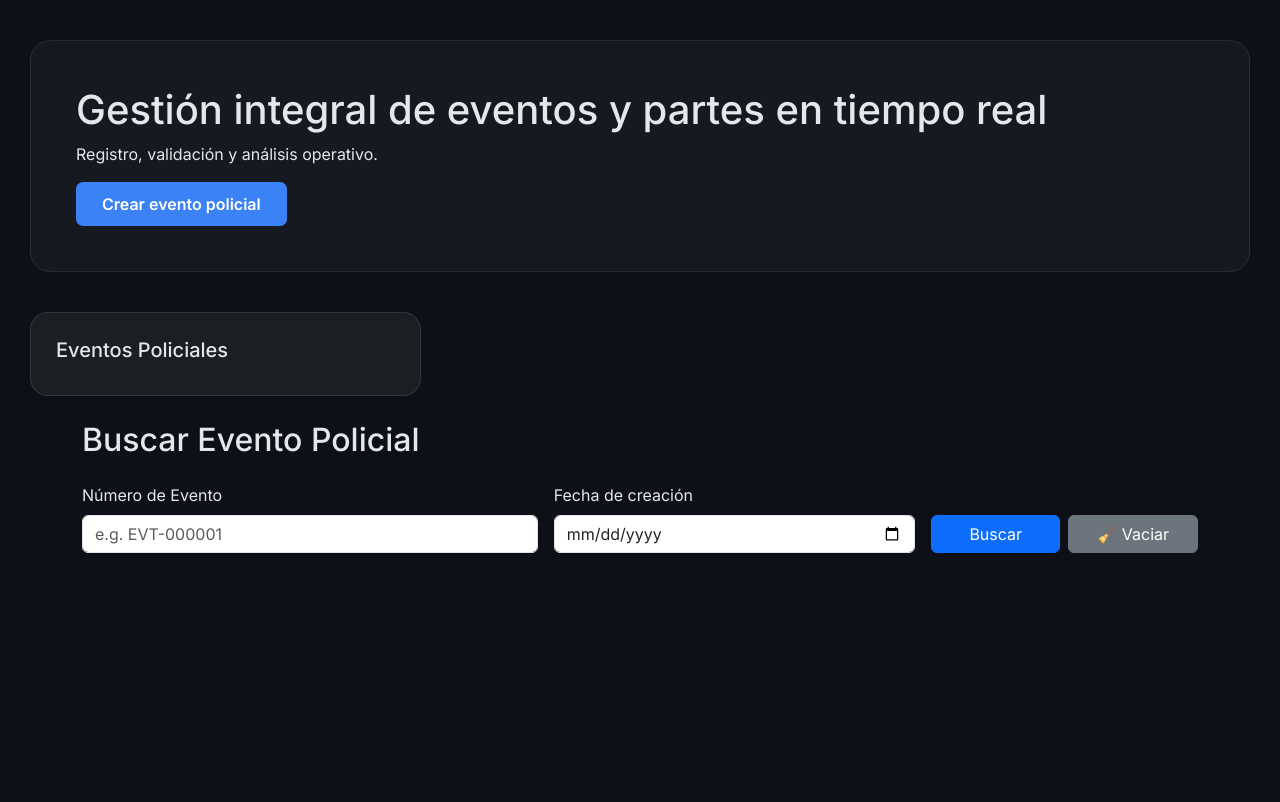
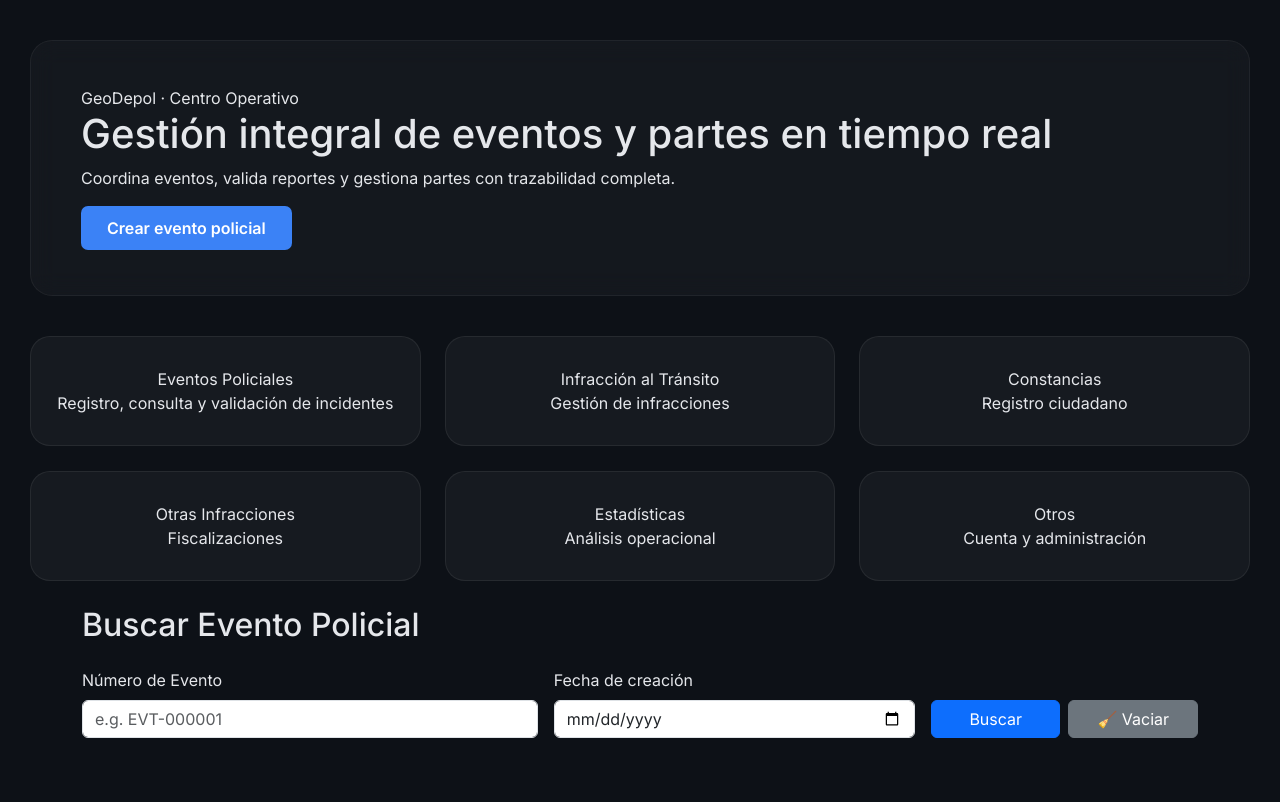
Before and after one commit to ELResidenteX/SistemasPoliciales, a Django app: page /evento/buscar/ in a window 1280 px wide. Before the commit the page ends 553 px from the top, so only its background shows below. Run offline with Django 4.2, Linux system fonts and the light colour scheme; data that the repository does not hold is empty.

```diff
--- a/core/templates/base.html
+++ b/core/templates/base.html
@@ -6,7 +6,7 @@
 
     <title>{% block title %}GeoDepol{% endblock %}</title>
 
-    <!-- Bootstrap -->
+    <!-- Bootstrap 5 -->
     <link href="https://cdn.jsdelivr.net/npm/bootstrap@5.3.3/dist/css/bootstrap.min.css" rel="stylesheet">
 
     <!-- Fuente -->
@@ -20,19 +20,21 @@
             overflow-x: hidden;
         }
 
+        a { text-decoration: none; color: inherit; }
+
         .container-dashboard {
             max-width: 1500px;
             margin: auto;
             padding: 40px 30px;
         }
 
-        /* HERO */
         .hero-card {
-            background: rgba(255,255,255,0.04);
-            padding: 45px;
-            border-radius: 20px;
+            background: rgba(255,255,255,0.03);
+            backdrop-filter: blur(12px);
+            border-radius: 22px;
+            padding: 45px 50px;
+            border: 1px solid rgba(255,255,255,0.05);
             margin-bottom: 40px;
-            border: 1px solid rgba(255,255,255,0.07);
         }
 
         .btn-blue {
@@ -44,35 +46,29 @@
             font-weight: 600;
         }
 
-        /* MÓDULOS */
         .module-card {
-            background: rgba(255,255,255,0.06);
-            border-radius: 18px;
-            padding: 25px;
+            background: rgba(255,255,255,0.04);
+            border: 1px solid rgba(255,255,255,0.07);
+            border-radius: 20px;
+            padding: 30px 20px;
+            text-align: center;
             cursor: pointer;
             transition: 0.25s;
-            border: 1px solid rgba(255,255,255,0.10);
             margin-bottom: 25px;
         }
 
-        .module-card:hover {
-            background: rgba(255,255,255,0.12);
-        }
-
-        .module-content {
-            display: none;
-            margin-top: 15px;
-        }
+        .module-content { display: none; margin-top: 20px; }
+        .module-card.open .module-content { display: block; }
 
         .module-option {
-            background: rgba(255,255,255,0.07);
-            padding: 12px;
-            border-radius: 12px;
+            background: rgba(255,255,255,0.05);
+            padding: 12px 14px;
+            border-radius: 10px;
             margin-bottom: 10px;
         }
 
         .module-option:hover {
-            background: rgba(255,255,255,0.15);
+            background: rgba(255,255,255,0.12);
         }
     </style>
 </head>
@@ -83,8 +79,9 @@
 
     <!-- HERO -->
     <div class="hero-card">
+        <div class="tag">GeoDepol · Centro Operativo</div>
         <h1 class="hero-title">Gestión integral de eventos y partes en tiempo real</h1>
-        <p class="hero-sub">Registro, validación y análisis operativo.</p>
+        <p class="hero-sub">Coordina eventos, valida reportes y gestiona partes con trazabilidad completa.</p>
 
         <button type="button" class="btn-blue"
             onclick="abrirFormularioAjax('{% url 'nuevo_evento' %}', 'Nuevo Evento Policial')">
@@ -92,41 +89,150 @@
         </button>
     </div>
 
-    <!-- MÓDULOS -->
+    <!-- TODOS LOS MÓDULOS ORIGINALES (NO SE BORRA NADA) -->
     <div class="row">
 
         <!-- EVENTOS POLICIALES -->
         <div class="col-md-4">
             <div class="module-card" onclick="toggleModule(this)">
-                <h5>Eventos Policiales</h5>
+                <div class="module-title">Eventos Policiales</div>
+                <div class="module-subtitle">Registro, consulta y validación de incidentes</div>
+
                 <div class="module-content">
 
                     <div class="module-option"
                          onclick="abrirFormularioAjax('{% url 'nuevo_evento' %}', 'Nuevo Evento Policial'); event.stopPropagation();">
-                        Nuevo evento policial
+                        <div class="option-title">Nuevo evento policial</div>
+                        <div class="option-desc">Crear registro de incidente.</div>
                     </div>
 
                     <div class="module-option"
                          onclick="abrirFormularioAjax('{% url 'buscar_evento' %}', 'Buscar Evento'); event.stopPropagation();">
-                        Buscar evento
+                        <div class="option-title">Buscar evento</div>
+                        <div class="option-desc">Consultar por número o zona.</div>
                     </div>
 
                     <div class="module-option"
-                         onclick="abrirFormularioAjax('{% url 'evento_en_validacion' %}', 'Eventos en Validación'); event.stopPropagation();">
-                        Eventos en validación
+                         onclick="abrirFormularioAjax('{% url 'evento_en_validacion' %}', 'Eventos en validación'); event.stopPropagation();">
+                        <div class="option-title">Eventos en validación</div>
+                        <div class="option-desc">Revisar pendientes.</div>
                     </div>
 
                     <div class="module-option"
                          onclick="abrirFormularioAjax('{% url 'vista_busqueda_partes' %}', 'Búsqueda de Partes'); event.stopPropagation();">
-                        Búsqueda de partes
+                        <div class="option-title">Búsqueda de partes</div>
+                        <div class="option-desc">Partes enviados a Fiscalía.</div>
                     </div>
 
                 </div>
             </div>
         </div>
 
-        <!-- MÁS MÓDULOS (INCORPORA LOS QUE YA TENÍAS) -->
-        {% block modules %}{% endblock %}
+        <!-- INFRACCIONES -->
+        <div class="col-md-4">
+            <div class="module-card" onclick="toggleModule(this)">
+                <div class="module-title">Infracción al Tránsito</div>
+                <div class="module-subtitle">Gestión de infracciones</div>
+
+                <div class="module-content">
+                    <div class="module-option"
+                         onclick="abrirFormularioAjax('{% url 'nueva_infraccion' %}', 'Nueva Infracción'); event.stopPropagation();">
+                        <div class="option-title">Nueva infracción</div>
+                    </div>
+
+                    <div class="module-option"
+                         onclick="abrirFormularioAjax('{% url 'vista_busqueda_partes_infracciones' %}', 'Buscar Infracciones'); event.stopPropagation();">
+                        <div class="option-title">Buscar infracción</div>
+                    </div>
+                </div>
+            </div>
+        </div>
+
+        <!-- CONSTANCIAS -->
+        <div class="col-md-4">
+            <div class="module-card" onclick="toggleModule(this)">
+                <div class="module-title">Constancias</div>
+                <div class="module-subtitle">Registro ciudadano</div>
+
+                <div class="module-content">
+                    <div class="module-option" onclick="abrirFormularioAjax('#', 'Nueva constancia'); event.stopPropagation();">
+                        Nueva constancia
+                    </div>
+
+                    <div class="module-option" onclick="abrirFormularioAjax('#', 'Buscar constancia'); event.stopPropagation();">
+                        Buscar constancia
+                    </div>
+                </div>
+            </div>
+        </div>
+
+        <!-- OTRAS INFRACCIONES -->
+        <div class="col-md-4">
+            <div class="module-card" onclick="toggleModule(this)">
+                <div class="module-title">Otras Infracciones</div>
+                <div class="module-subtitle">Fiscalizaciones</div>
+
+                <div class="module-content">
+                    <div class="module-option" onclick="abrirFormularioAjax('#', 'Control vehicular'); event.stopPropagation();">
+                        Control vehicular
+                    </div>
+                    <div class="module-option" onclick="abrirFormularioAjax('#', 'Control financiero'); event.stopPropagation();">
+                        Control entidades financieras
+                    </div>
+                    <div class="module-option" onclick="abrirFormularioAjax('#', 'Fiscalización alcoholes'); event.stopPropagation();">
+                        Fiscalización de alcoholes
+                    </div>
+                </div>
+            </div>
+        </div>
+
+        <!-- ESTADÍSTICAS -->
+        <div class="col-md-4">
+            <div class="module-card" onclick="toggleModule(this)">
+                <div class="module-title">Estadísticas</div>
+                <div class="module-subtitle">Análisis operacional</div>
+
+                <div class="module-content">
+                    <div class="module-option"
+                         onclick="abrirFormularioAjax('{% url 'estadisticas_geolocalizacion' %}', 'Mapa de geolocalización'); event.stopPropagation();">
+                        Mapa de geolocalización
+                    </div>
+                </div>
+            </div>
+        </div>
+
+        <!-- OTROS -->
+        <div class="col-md-4">
+            <div class="module-card" onclick="toggleModule(this)">
+                <div class="module-title">Otros</div>
+                <div class="module-subtitle">Cuenta y administración</div>
+
+                <div class="module-content">
+
+                    <div class="module-option"
+                         onclick="abrirFormularioAjax('{% url 'cambio_clave' %}', 'Cambio de clave'); event.stopPropagation();">
+                        Cambio de clave
+                    </div>
+
+                    <div class="module-option"
+                         onclick="abrirFormularioAjax('{% url 'manuales_usuario' %}', 'Manuales'); event.stopPropagation();">
+                        Manuales
+                    </div>
+
+                    {% if request.user.perfilusuario.rol == "super_admin" or request.user.perfilusuario.rol == "administrador" %}
+                    <div class="module-option"
+                         onclick="abrirFormularioAjax('{% url 'crear_usuario' %}', 'Configuración de usuarios'); event.stopPropagation();">
+                        Configuración de usuarios
+                    </div>
+                    {% endif %}
+
+                    <a class="module-option" href="{% url 'logout' %}">
+                        Salir
+                    </a>
+
+                </div>
+            </div>
+        </div>
 
     </div>
 
@@ -134,13 +240,13 @@
 
 </div>
 
-<!-- MODAL AJAX UNIVERSAL -->
+<!-- MODAL UNIVERSAL AJAX -->
 <div class="modal fade" id="modalAjax" tabindex="-1">
   <div class="modal-dialog modal-xl modal-dialog-scrollable">
     <div class="modal-content bg-dark text-light">
 
       <div class="modal-header border-secondary">
-        <h5 class="modal-title" id="modalAjaxTitle">Cargando…</h5>
+        <h5 class="modal-title" id="modalAjaxTitle">GeoDepol</h5>
         <button type="button" class="btn-close btn-close-white" data-bs-dismiss="modal"></button>
       </div>
 
@@ -151,11 +257,10 @@
   </div>
 </div>
 
-<!-- BOOTSTRAP JS -->
 <script src="https://cdn.jsdelivr.net/npm/bootstrap@5.3.3/dist/js/bootstrap.bundle.min.js"></script>
 
 <script>
-/* ===== ACORDEÓN ===== */
+/* ACORDEÓN */
 function toggleModule(card) {
     document.querySelectorAll(".module-card.open").forEach(c => {
         if (c !== card) {
@@ -164,15 +269,12 @@ function toggleModule(card) {
         }
     });
 
-    const content = card.querySelector(".module-content");
     const isOpen = card.classList.contains("open");
-
     card.classList.toggle("open");
-    content.style.display = isOpen ? "none" : "block";
+    card.querySelector(".module-content").style.display = isOpen ? "none" : "block";
 }
 
-
-/* ===== CARGA AJAX UNIVERSAL ===== */
+/* AJAX UNIVERSAL */
 function abrirFormularioAjax(url, titulo) {
     const modal = new bootstrap.Modal(document.getElementById('modalAjax'));
     const body = document.getElementById('modalAjaxBody');
@@ -189,15 +291,9 @@ function abrirFormularioAjax(url, titulo) {
 
     fetch(url, { headers: { "X-Requested-With": "XMLHttpRequest" }})
         .then(r => r.text())
-        .then(html => {
-            body.innerHTML = html;
-        })
-        .catch(err => {
-            body.innerHTML = `
-                <div class="alert alert-danger">
-                    Error al cargar el contenido.
-                </div>
-            `;
+        .then(html => { body.innerHTML = html; })
+        .catch(() => {
+            body.innerHTML = `<div class="alert alert-danger">Error al cargar el contenido.</div>`;
         });
 }
 </script>
```
